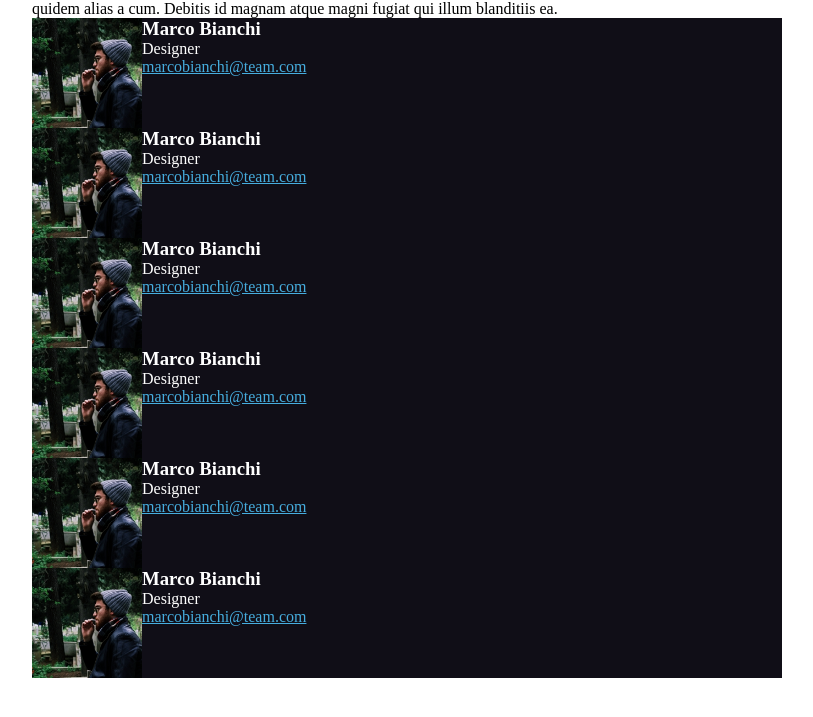
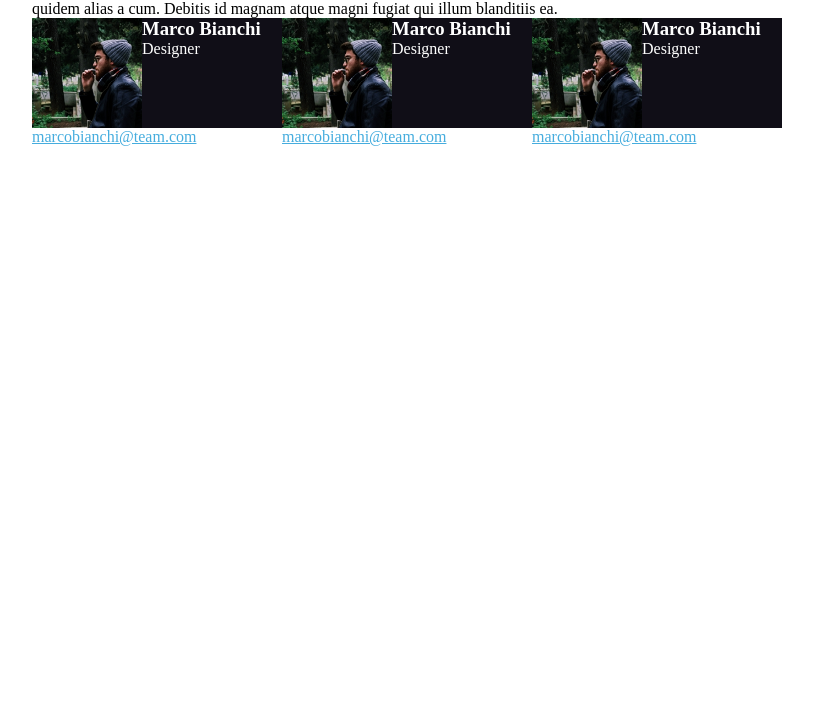
Before and after one commit to mariasolegallina/html-css-float-cards, a plain HTML site: page index.html in a window 1280 px wide. Shown: the part 45-762 px from the top of the page, without its empty margins (233-1046 px from the left). Drawn offline with Linux system fonts and the light colour scheme.

Commit message:
update col

```diff
--- a/css/style.css
+++ b/css/style.css
@@ -14,9 +14,9 @@
 }
 
 /* col */
-col.{
+.col {
     float: left;
-    width: calc((100% - 40px) / 3);
+    width: calc(100% / 3);
 
 }
 
@@ -28,6 +28,7 @@ col.{
  }
 
 .card {
+    height: 110px;
     background-color: #100e17;
     color: white;
 }
@@ -40,3 +41,7 @@ img {
     max-height: 110px;
     float: left;
 }
+
+/* .card-info {
+    margin-left: 15px;
+} */
--- a/index.html
+++ b/index.html
@@ -23,7 +23,7 @@
                 <div class="col">
                     <div class="card clearfix">
                         <img src="./img/male1.png" alt="Marco Bianchi">
-                        <div>
+                        <div class="card-info">
                             <h3>Marco Bianchi</h3>
                             <div>Designer</div>
                             <a href="marcobianchi@team.com">marcobianchi@team.com</a>
@@ -34,7 +34,7 @@
                 <div class="col">
                     <div class="card clearfix">
                         <img src="./img/male1.png" alt="Marco Bianchi">
-                        <div>
+                        <div class="card-info">
                             <h3>Marco Bianchi</h3>
                             <div>Designer</div>
                             <a href="marcobianchi@team.com">marcobianchi@team.com</a>
@@ -45,40 +45,7 @@
                 <div class="col">
                     <div class="card clearfix">
                         <img src="./img/male1.png" alt="Marco Bianchi">
-                        <div>
-                            <h3>Marco Bianchi</h3>
-                            <div>Designer</div>
-                            <a href="marcobianchi@team.com">marcobianchi@team.com</a>
-                        </div>
-                    </div>
-                </div>
-
-                <div class="col">
-                    <div class="card clearfix">
-                        <img src="./img/male1.png" alt="Marco Bianchi">
-                        <div>
-                            <h3>Marco Bianchi</h3>
-                            <div>Designer</div>
-                            <a href="marcobianchi@team.com">marcobianchi@team.com</a>
-                        </div>
-                    </div>
-                </div>
-
-                <div class="col">
-                    <div class="card clearfix">
-                        <img src="./img/male1.png" alt="Marco Bianchi">
-                        <div>
-                            <h3>Marco Bianchi</h3>
-                            <div>Designer</div>
-                            <a href="marcobianchi@team.com">marcobianchi@team.com</a>
-                        </div>
-                    </div>
-                </div>
-
-                <div class="col">
-                    <div class="card clearfix">
-                        <img src="./img/male1.png" alt="Marco Bianchi">
-                        <div>
+                        <div class="card-info">
                             <h3>Marco Bianchi</h3>
                             <div>Designer</div>
                             <a href="marcobianchi@team.com">marcobianchi@team.com</a>
```
